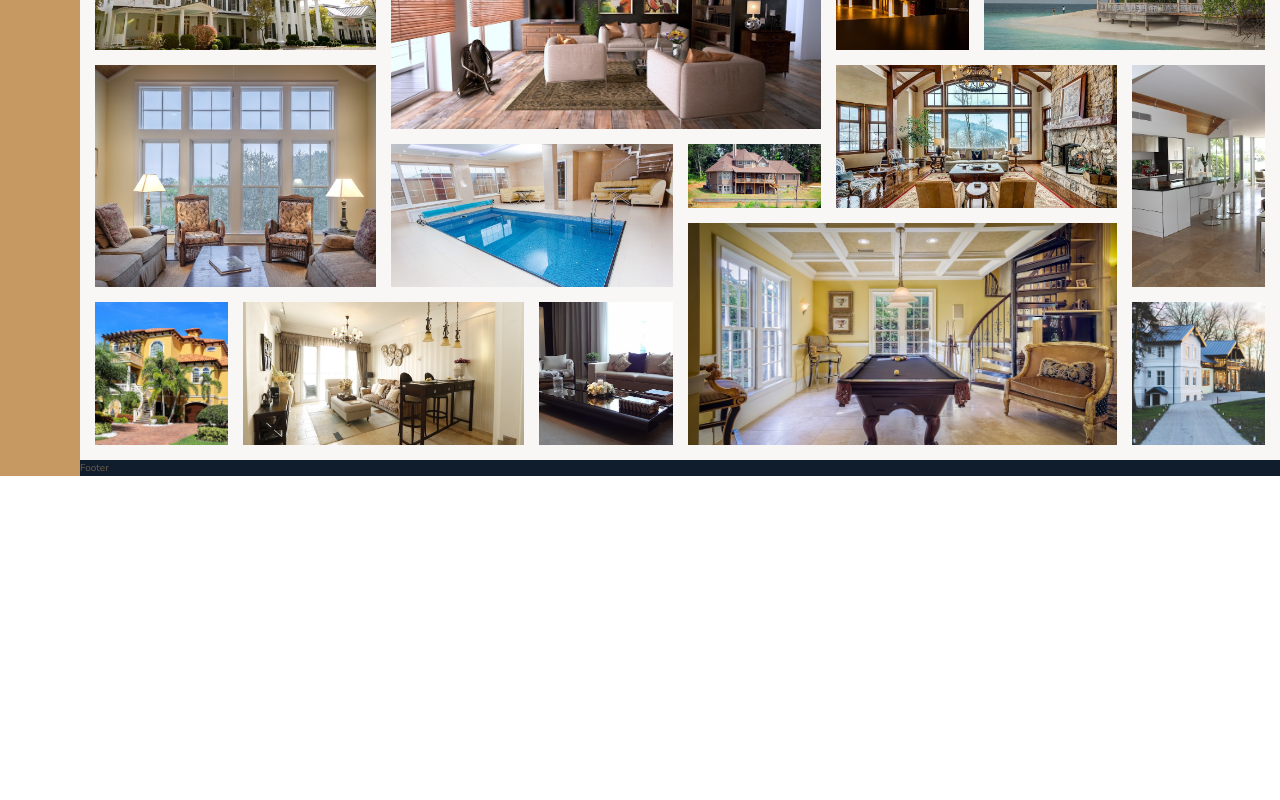
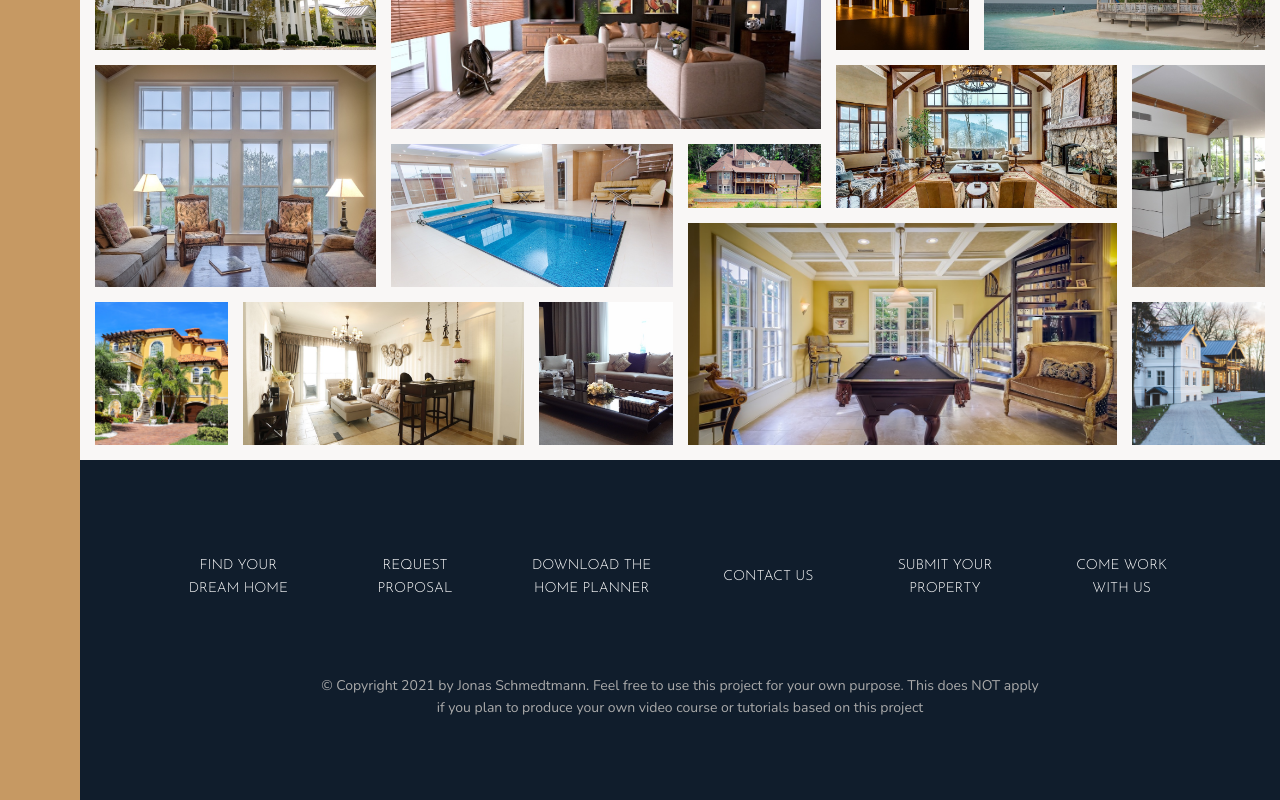
Before and after one commit to bibibiu2017/react-nexter, a React (Create React App) app: page / in a window 1280 px wide. Shown: the part 3180-3980 px from the top of the page. Before the commit the page ends 3656 px from the top, so only its background shows below. Built offline with nearby package versions, Linux system fonts and the light colour scheme.

Commit message:
added: added footer section

```diff
--- /dev/null
+++ b/src/data/FooterData.ts
@@ -0,0 +1,35 @@
+type Navigation = {
+  linkText: string;
+  linkUrl: string;
+};
+
+const navigations: Navigation[] = [
+  {
+    linkText: "Find your dream home",
+    linkUrl: "#",
+  },
+  {
+    linkText: "Request proposal",
+    linkUrl: "#",
+  },
+  {
+    linkText: "Download the home planner",
+    linkUrl: "#",
+  },
+  {
+    linkText: "Contact us",
+    linkUrl: "#",
+  },
+  {
+    linkText: "Submit your property",
+    linkUrl: "#",
+  },
+  {
+    linkText: "Come work with us",
+    linkUrl: "#",
+  },
+];
+
+const copyrightText = `Copyright ${new Date().getFullYear()} by Jonas Schmedtmann. Feel free to use this project for your own purpose. This does NOT apply if you plan to produce your own video course or tutorials based on this project`;
+
+export { navigations, copyrightText };
--- /dev/null
+++ b/src/sections/footer/FooterSection.module.scss
@@ -0,0 +1,48 @@
+@import "src/index";
+
+.footer {
+  padding: 8rem;
+}
+
+.nav {
+  display: grid;
+  grid-gap: 2rem;
+  align-items: center;
+  grid-template-columns: repeat(auto-fit, minmax(15rem, 1fr));
+
+  list-style: none;
+
+  &__item {
+
+  }
+
+  &__link:link,
+  &__link:visited {
+    font-size: 1.4rem;
+    text-decoration: none;
+    color: #fff;
+    font-family: $font-display;
+    text-transform: uppercase;
+    text-align: center;
+    padding: 1.5rem;
+    display: block;
+    transition: all 0.2s;
+
+  }
+
+  &__link:hover,
+  &__link:active {
+    background-color: rgba(255, 255, 255, 0.05);
+    transform: translateY(-3px);
+  }
+}
+
+.copyright {
+  font-size: 1.4rem;
+  color: $color-grey-light-2;
+  margin-top: 6rem;
+  text-align: center;
+  width: 70%;
+  margin-left: auto;
+  margin-right: auto;
+}
--- /dev/null
+++ b/src/sections/footer/FooterSection.tsx
@@ -0,0 +1,25 @@
+import React from "react";
+import styles from "./FooterSection.module.scss";
+import { copyrightText, navigations } from "../../data/FooterData";
+
+type Props = React.HTMLAttributes<HTMLDivElement>;
+
+const FooterSection: React.FC<Props> = ({ className, ...props }) => {
+  const classes = `${className ? className : ""} ${styles.footer}`;
+  return (
+    <footer className={classes} {...props}>
+      <ul className={styles.nav}>
+        {navigations.map(({ linkText, linkUrl }) => (
+          <li className={styles.nav__item} key={linkText}>
+            <a href={linkUrl} className={styles.nav__link}>
+              {linkText}
+            </a>
+          </li>
+        ))}
+      </ul>
+      <p className={styles.copyright}>&copy; {copyrightText}</p>
+    </footer>
+  );
+};
+
+export default FooterSection;
--- a/src/sections/gallery/GallerySection.tsx
+++ b/src/sections/gallery/GallerySection.tsx
@@ -14,7 +14,7 @@ const GallerySection: React.FC<Props> = ({ className, ...props }) => {
       {gallery.map(({ path, description }, index) => {
         const galleryItemClass = styles[`gallery__item--${index + 1}`];
         return (
-          <figure className={`${figureClass} ${galleryItemClass}`}>
+          <figure className={`${figureClass} ${galleryItemClass}`} key={path}>
             <Img
               path={path}
               description={description}
--- a/src/views/Home/HomeView.tsx
+++ b/src/views/Home/HomeView.tsx
@@ -6,6 +6,7 @@ import StoryContent from "../../components/story/StoryContent";
 import StoryPicture from "../../components/story/StoryPicture";
 import HomesSection from "../../sections/home/HomesSection";
 import GallerySection from "../../sections/gallery/GallerySection";
+import FooterSection from "../../sections/footer/FooterSection";
 
 type Props = {};
 
@@ -20,7 +21,7 @@ const HomeView: React.FC<Props> = () => {
       <StoryContent className={styles.story__content} />
       <HomesSection className={styles.homes} />
       <GallerySection className={styles.gallery}>Gallery</GallerySection>
-      <div className={styles.footer}>Footer</div>
+      <FooterSection className={styles.footer} />
     </Container>
   );
 };
```
